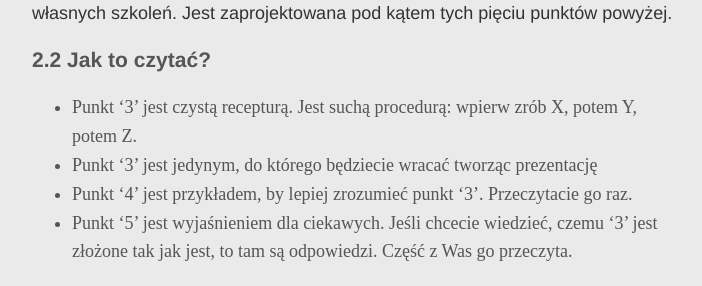
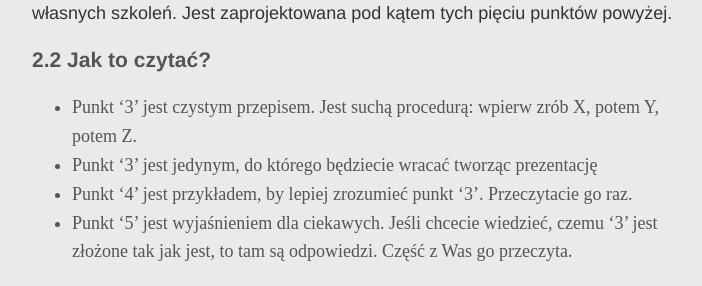
Before and after one commit to ljzolw/ljzolw.github.io, a Jekyll site: the page built from _posts/2017-11-04-jak-zaprojektowac-wystapienie.md, in a window 1280 px wide and 900 px high, scrolled down 1173 px. Shown: the part 163-449 px from the top of the window, without its empty margins (283-985 px from the left). Built offline with Jekyll 4.4.1, drawn with Linux system fonts in a browser that asks for light colours.

Commit message:
Minor fix.

```diff
--- a/_posts/2017-11-04-jak-zaprojektowac-wystapienie.md
+++ b/_posts/2017-11-04-jak-zaprojektowac-wystapienie.md
@@ -37,7 +37,7 @@ Technika, którą dzisiaj opisuję jest tą, którą sam wykorzystuję do projek
 
 ### 2.2 Jak to czytać?
 
-* Punkt '3' jest czystą recepturą. Jest suchą procedurą: wpierw zrób X, potem Y, potem Z.
+* Punkt '3' jest czystym przepisem. Jest suchą procedurą: wpierw zrób X, potem Y, potem Z.
 * Punkt '3' jest jedynym, do którego będziecie wracać tworząc prezentację
 * Punkt '4' jest przykładem, by lepiej zrozumieć punkt '3'. Przeczytacie go raz.
 * Punkt '5' jest wyjaśnieniem dla ciekawych. Jeśli chcecie wiedzieć, czemu '3' jest złożone tak jak jest, to tam są odpowiedzi. Część z Was go przeczyta.
```
